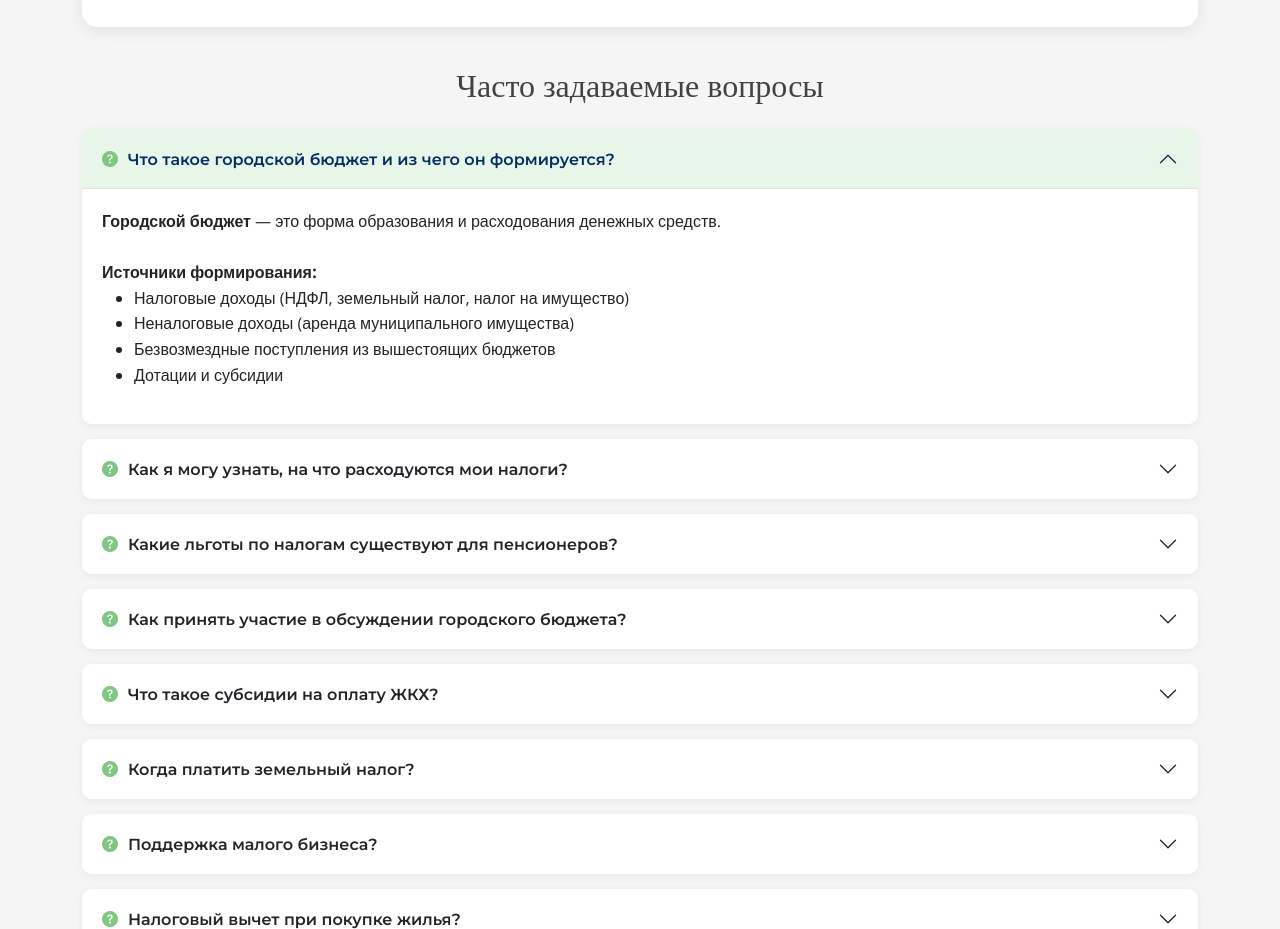
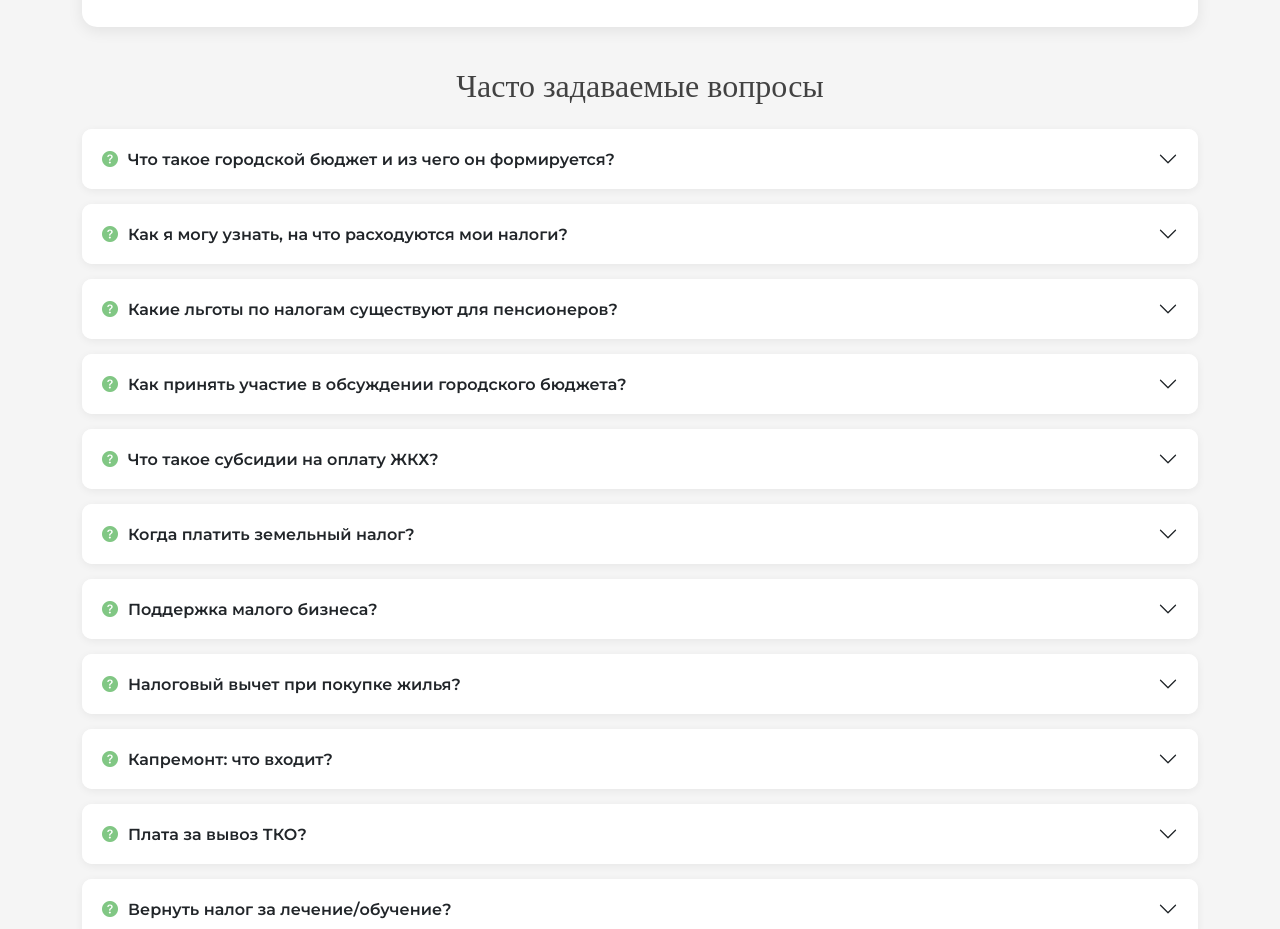
Before and after one commit to awwxvuq/finance-faq-search, a plain HTML site: page index.html in a window 1280 px wide. Shown: the part 1226-2155 px from the top of the page. Drawn offline with nearby package versions, Linux system fonts and the light colour scheme.

Commit message:
Update index.html

```diff
--- a/index.html
+++ b/index.html
@@ -309,16 +309,16 @@
 
 <div class="accordion-item">
     <h2 class="accordion-header">
-                        <button class="accordion-button" type="button" data-bs-toggle="collapse" data-bs-target="#faq1">
+        <button class="accordion-button collapsed" type="button" data-bs-toggle="collapse" data-bs-target="#faq1">
             <i class="bi bi-question-circle-fill accordion-icon"></i>
             Что такое городской бюджет и из чего он формируется?
         </button>
     </h2>
-                    <div id="faq1" class="accordion-collapse collapse show" data-bs-parent="#faqAccordion">
+    <div id="faq1" class="accordion-collapse collapse" data-bs-parent="#faqAccordion">
         <div class="accordion-body">
             <strong>Городской бюджет</strong> — это форма образования и расходования денежных средств.<br><br>
             <strong>Источники формирования:</strong>
-                            <ul><li>Налоговые доходы (НДФЛ, земельный налог, налог на имущество)</li><li>Неналоговые доходы (аренда муниципального имущества)</li><li>Безвозмездные поступления из вышестоящих бюджетов</li><li>Дотации и субсидии</li></ul>
+            <ul><li>Налоговые доходы (НДФЛ, земельный налог, налог на имущество)</li><li>Неналоговые доходы (аренда муниципального имущества)</li><li>Безвозмездные поступления</li><li>Дотации и субсидии</li></ul>
         </div>
     </div>
 </div>
```
Lines whose indentation alone changed are shown as unchanged.
